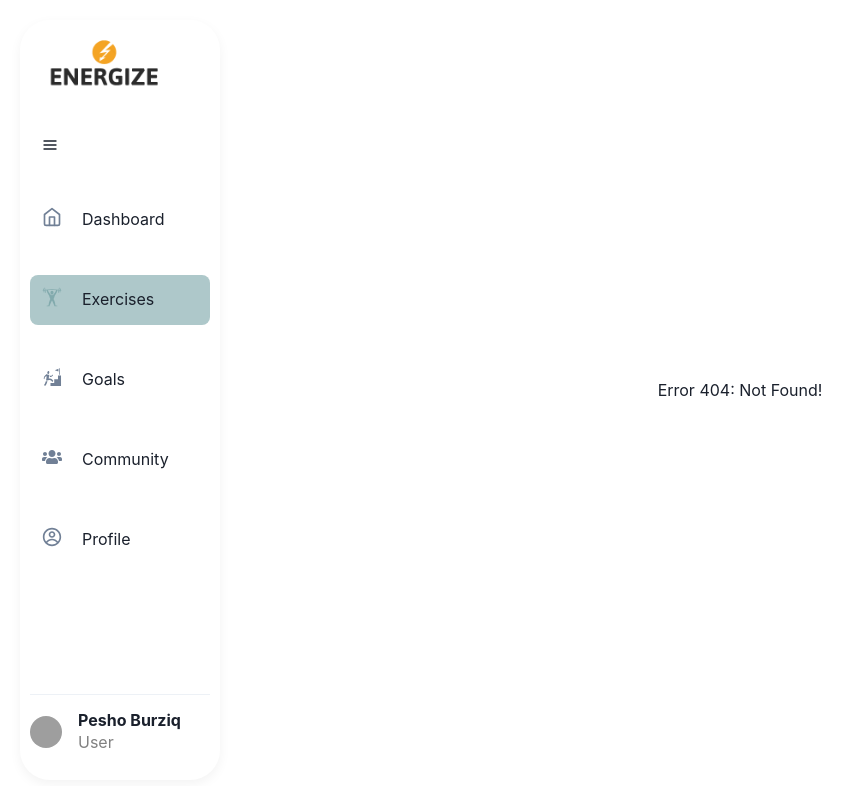
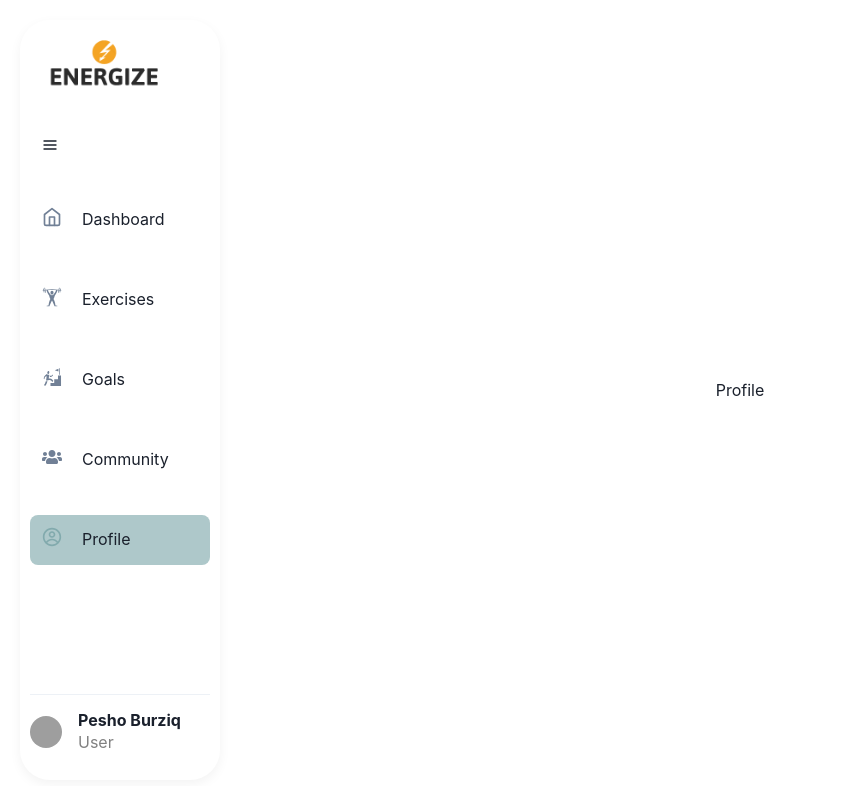
Before and after one commit to valgeorg97/enrgz-fit-tracker-app, a React app in the folder tracker/: page /profile in a window 1280 px wide. Before the commit this address had no page. Shown: the top 786 px of the page, without its empty margins (0-854 px from the left). Built offline with nearby package versions, Linux system fonts and the light colour scheme; grey boxes are pictures that could not be loaded; the HTML template or start-up script is replaced by a standard one.

Commit message:
Add paths to navbar menus in App.jsx

```diff
--- a/tracker/src/App.jsx
+++ b/tracker/src/App.jsx
@@ -3,13 +3,17 @@ import {AuthContext} from "./context/AuthContext"
 import { Route, Routes } from "react-router-dom";
 import { useState, useEffect } from "react";
 import userimage from "./assets/user.png"
+import React from "react";
 
 import Navigation from "./components/Navigation/Navigation";
 import Home from "./views/Home/Home"
 import NotFound from "./views/NotFound/NotFound";
-import Login from "./views/Authentication/Login/Login";
 import Register from "./views/Authentication/Register/Register"
 import Landing from "./views/LandingPage/LandingPage"
+import Profile from "./views/Profile/Profile";
+import Exercises from "./views/Exercises/Exercises";
+import Goals from "./views/Goals/Goals";
+import Community from "./views/Community/Community";
 
 
 function App() {
@@ -63,8 +67,11 @@ function App() {
           >
             <Routes>
               <Route path="/" element={<Landing />} />
+              <Route path="exercises" element={<Exercises />} />
+              <Route path="goals" element={<Goals />} />
+              <Route path="community" element={<Community />} />
+              <Route path="profile" element={<Profile />} />
               <Route path="*" element={<NotFound />} />
-              <Route path="Register" elemet={<Register />} />
             </Routes>
           </Flex>
         </Flex>
--- a/tracker/src/components/Navigation/Navigation.jsx
+++ b/tracker/src/components/Navigation/Navigation.jsx
@@ -1,11 +1,12 @@
 import { useState, useContext } from 'react'
 import { Flex, Text, IconButton, Divider, Avatar, Heading, Box, Image } from '@chakra-ui/react'
-import { FiMenu, FiHome} from 'react-icons/fi'
+import { FiMenu, FiHome } from 'react-icons/fi'
 import { motion } from "framer-motion";
-import {GiStairsGoal, GiWeightLiftingUp} from 'react-icons/gi'
-import{CgProfile} from 'react-icons/cg'
+import { GiStairsGoal, GiWeightLiftingUp } from 'react-icons/gi'
+import { CgProfile } from 'react-icons/cg'
 import { FaUsers } from 'react-icons/fa'
 import { AuthContext } from "../../context/AuthContext"
+import { useLocation } from 'react-router-dom';
 
 import logo from '../../assets/logo.png'
 import NavItem from './NavItem'
@@ -13,6 +14,7 @@ import NavItem from './NavItem'
 const MotionBox = motion(Box);
 const Navigation = () => {
     const { name, family, isAdmin } = useContext(AuthContext);
+    const location = useLocation();
 
     const [navSize, changeNavSize] = useState("large")
     return (
@@ -56,11 +58,11 @@ const Navigation = () => {
                             changeNavSize("small")
                     }}
                 />
-                <NavItem link='/' navSize={navSize} icon={FiHome} title="Dashboard" description="This is the description for the dashboard." />
-                <NavItem link='/exercises' navSize={navSize} icon={GiWeightLiftingUp} title="Exercises" active />
-                <NavItem link='/goals' navSize={navSize} icon={GiStairsGoal} title="Goals" />
-                <NavItem link='/users' navSize={navSize} icon={FaUsers} title="Community" />
-                <NavItem link='/profile' navSize={navSize} icon={CgProfile} title="Profile" />
+                <NavItem link='/' navSize={navSize} icon={FiHome} title="Dashboard" active={location.pathname === '/'} />
+                <NavItem link='/exercises' navSize={navSize} icon={GiWeightLiftingUp} title="Exercises" active={location.pathname === '/exercises'} />
+                <NavItem link='/goals' navSize={navSize} icon={GiStairsGoal} title="Goals" active={location.pathname === '/goals'} />
+                <NavItem link='/community' navSize={navSize} icon={FaUsers} title="Community" active={location.pathname === '/community'} />
+                <NavItem link='/profile' navSize={navSize} icon={CgProfile} title="Profile" active={location.pathname === '/profile'} />
             </Flex>
 
             <Flex
--- a/tracker/src/views/Community/Community.jsx
+++ b/tracker/src/views/Community/Community.jsx
@@ -0,0 +1,12 @@
+import React from "react";
+
+const Community = () =>{
+
+    return(
+        <>
+        Community
+        </>
+    )
+}
+
+export default Community;
--- a/tracker/src/views/Exercises/Exercises.jsx
+++ b/tracker/src/views/Exercises/Exercises.jsx
@@ -0,0 +1,11 @@
+import React from "react";
+
+const Exercises = () =>{
+    return(
+        <>
+        Exercises
+        </>
+    )
+}
+
+export default Exercises;
--- a/tracker/src/views/Goals/Goals.jsx
+++ b/tracker/src/views/Goals/Goals.jsx
@@ -0,0 +1,11 @@
+import React from "react";
+
+const Goals = () =>{
+ return (
+    <>
+    Fitness goals
+    </>
+ )
+}
+
+export default Goals;
--- a/tracker/src/views/Profile/Profile.jsx
+++ b/tracker/src/views/Profile/Profile.jsx
@@ -0,0 +1,11 @@
+import React from "react";
+
+const Profile = () =>{
+    return (
+        <>
+        Profile
+        </>
+    )
+}
+
+export default Profile
```
